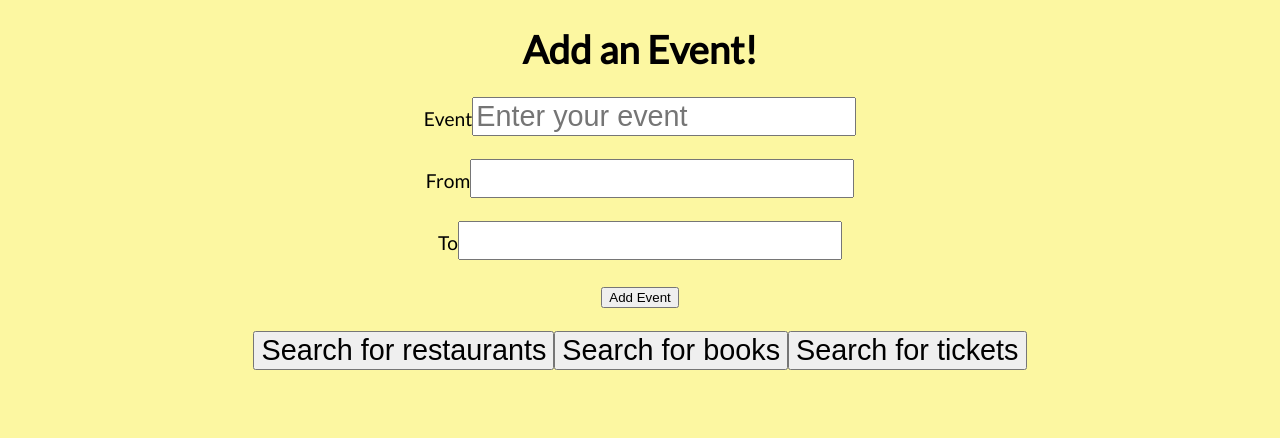
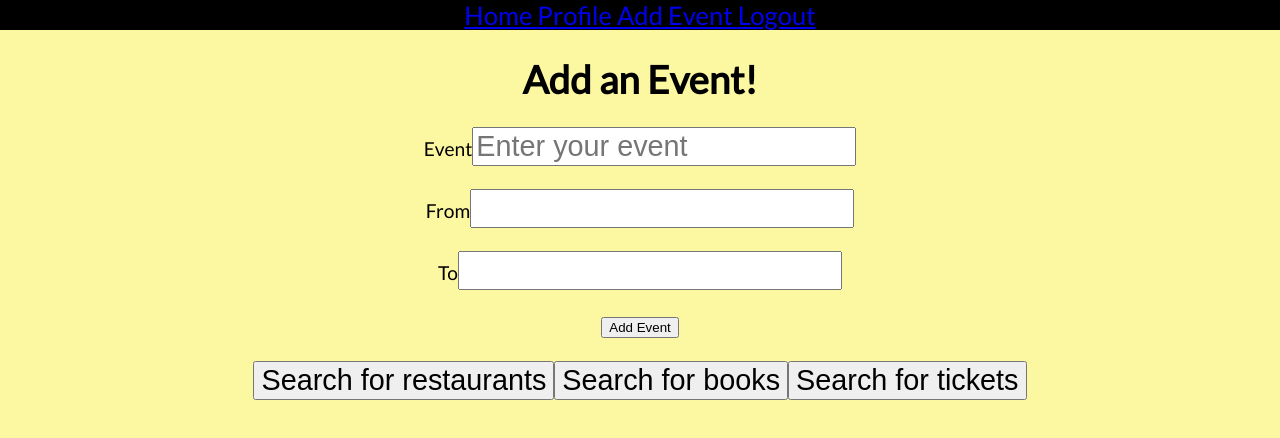
Before and after one commit to ed6000/project3, a React (Create React App) app in the folder client/: page /addevent in a window 1280 px wide. Shown: the top 438 px of the page. Built offline with nearby package versions, Linux system fonts and the light colour scheme; a web font is replaced by a local one.

Commit message:
added basic navbar

```diff
--- a/client/src/App.css
+++ b/client/src/App.css
@@ -105,8 +105,6 @@ h1 {
 
 .login{
   max-width: 50vw;
-  width: 500px;
-  height: 200px;
   background: #D8D5D5;
   margin: 0 auto;
   border-style: double;
@@ -138,7 +136,6 @@ input[type="submit"] {
   font-size: 20px;
 }
 
-
 .homebtn {
   font-size: 1.3em;
   color:  white;
@@ -146,3 +143,11 @@ input[type="submit"] {
   border-radius: 2em;
   padding: .5em;
 }
+
+.navbar {
+  color: white;
+  margin: 0 auto;
+  background: black;
+  word-spacing: 0vw;
+  font-size: 2vw;
+}
--- a/client/src/components/AddEvent.js
+++ b/client/src/components/AddEvent.js
@@ -1,4 +1,5 @@
 import React, { Component } from 'react';
+import NavBar from './NavBar';
 
 export default class AddEvent extends Component {
   constructor(props) {
@@ -103,6 +104,7 @@ export default class AddEvent extends Component {
     if (this.state.showRestaurant === true) {
       return  (
         <div>
+        <NavBar />
         <h1>Add an Event!</h1>
         <form onSubmit={this.addEvent}>
         <label>Event
@@ -159,6 +161,7 @@ export default class AddEvent extends Component {
     } else if (this.state.showBooks === true) {
       return (
         <div>
+        <NavBar />
         <h1>Add an Event!</h1>
         <form onSubmit={this.addEvent}>
         <label>Event
@@ -214,6 +217,7 @@ export default class AddEvent extends Component {
     } else if (this.state.showTickets === true) {
       return (
         <div>
+        <NavBar />
         <h1>Add an Event!</h1>
         <form onSubmit={this.addEvent}>
         <label>Event
@@ -270,6 +274,7 @@ export default class AddEvent extends Component {
       )
     }return (
         <div>
+        <NavBar />
         <h1>Add an Event!</h1>
         <form onSubmit={this.addEvent}>
         <label>Event
--- a/client/src/components/EditEvent.js
+++ b/client/src/components/EditEvent.js
@@ -1,4 +1,5 @@
 import React, { Component } from 'react';
+import NavBar from './NavBar';
 
 export default class EditEvent extends Component {
   constructor(props) {
@@ -74,6 +75,7 @@ export default class EditEvent extends Component {
     if (this.state.showRestaurant === true) {
       return  (
         <div>
+        <NavBar />
         <h1>Edit an Event!</h1>
         <input type='button' onClick={this.showRestaurant} value='Search for restaurants' />
         <form onSubmit={this.submitHandler}>
@@ -99,6 +101,7 @@ export default class EditEvent extends Component {
       )
     } return (
         <div>
+        <NavBar />
         <h1>Edit an Event!</h1>
         <form onSubmit={this.editEvent}>
         <label>Event
--- a/client/src/components/EditProfile.js
+++ b/client/src/components/EditProfile.js
@@ -1,5 +1,6 @@
 import React, { Component } from "react";
 import axios from "axios";
+import NavBar from "./NavBar";
 
 class EditProfile extends Component {
   constructor(props) {
--- /dev/null
+++ b/client/src/components/NavBar.js
@@ -0,0 +1,20 @@
+import React, { Component } from "react";
+import { Link } from 'react-router-dom';
+
+
+class NavBar extends Component {
+  render() {
+    return (
+      <div className='navbar'>
+      <nav>
+        <Link to='/calendar'>Home </Link>
+        <Link to='/profile'>Profile </Link>
+        <Link to='/addevent'>Add Event </Link>
+        <Link to='/'>Logout</Link>
+      </nav>
+      </div>
+    )
+  }
+}
+
+export default NavBar;
--- a/client/src/components/Profile.js
+++ b/client/src/components/Profile.js
@@ -1,6 +1,6 @@
 import React, { Component } from "react";
 import EditProfile from "./EditProfile";
-
+import NavBar from "./NavBar";
 
 class Profile extends Component {
   constructor(props) {
@@ -41,6 +41,8 @@ class Profile extends Component {
         />
       );
     } return (
+      <div>
+      <NavBar />
       <div className='grid-container'>
 
         <p className='profile-img'><img className='avatar' src={this.props.usersData.profile_avatar} /></p>
@@ -53,6 +55,7 @@ class Profile extends Component {
         <p className='profile-hobbies'>My hobbies: <br /> {this.props.usersData.hobbies}</p>
         <input className='profile-button' type='button' value='Logout' onClick={this.logout} />
       </div>
+      </div>
     );
   }
 }
--- a/client/src/components/calendar.js
+++ b/client/src/components/calendar.js
@@ -4,6 +4,7 @@ import BigCalendar from 'react-big-calendar';
 import '../../node_modules/react-big-calendar/lib/css/react-big-calendar.css'
 import moment from 'moment';
 import '../App.css';
+import NavBar from './NavBar';
 
 
 BigCalendar.momentLocalizer(moment);
@@ -49,6 +50,7 @@ export default class Calendar extends Component {
     });
     const MyCalendar = props => (
       <React.Fragment>
+      <NavBar />
         <h3 className="callout">
           Click an event to see more info, or drag the mouse over the calendar to
           select a date/time range.
```
